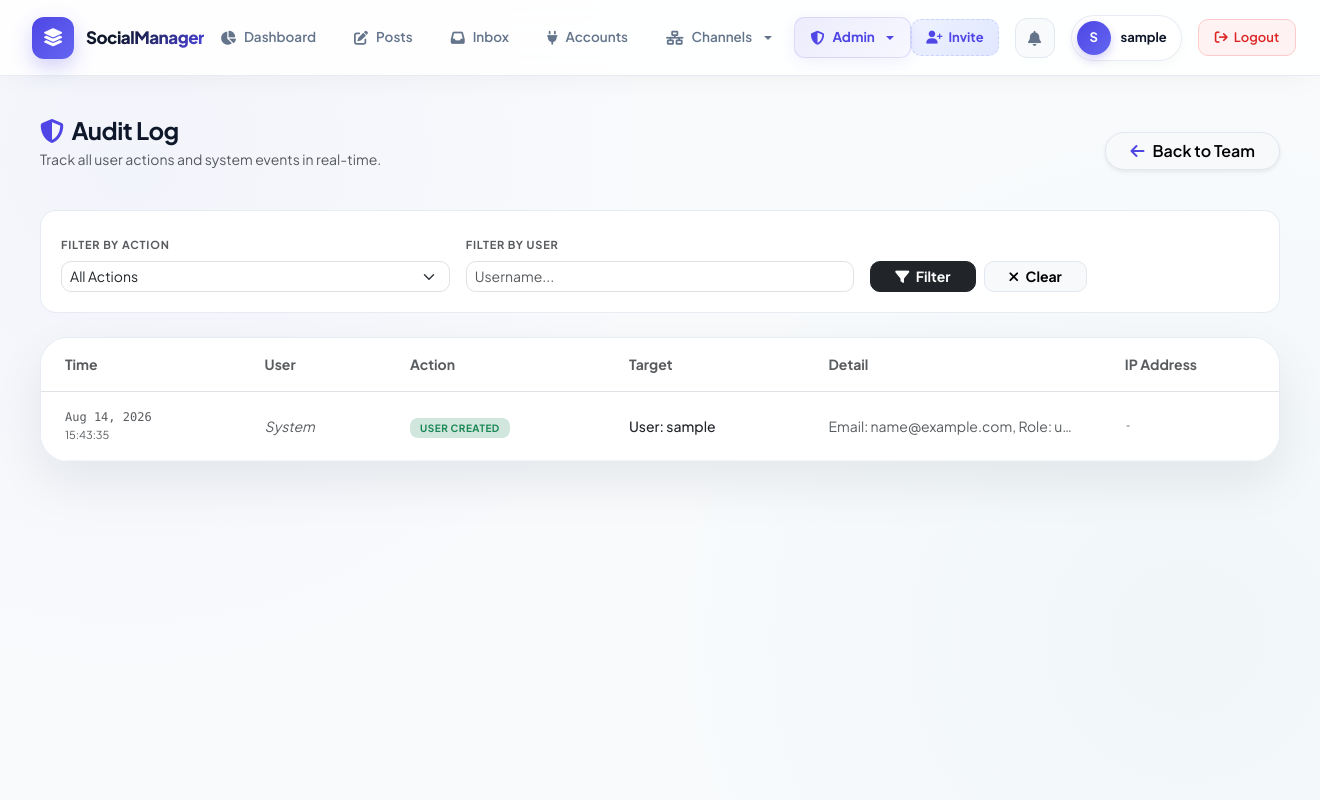
After one commit to nawabsakib5/Social-Media-Manager, a Django app: page /accounts/audit-log/ in a window 1320 px wide. The commit adds this page. Run offline with Django 5.2, Linux system fonts and the light colour scheme; the visitor is signed in with stand-in values (Sample User, id 1); data comes from the database, SQL or seed files in the repository; data that the repository does not hold is empty; parts of the project's set-up code (start-up, migrations or seed data) failed here and were passed over; some libraries are stand-ins or nearby versions.

Commit message:
Audit Log Integrations

```diff
--- a/accounts/urls.py
+++ b/accounts/urls.py
@@ -15,4 +15,5 @@ urlpatterns = [
     path('users/<int:user_id>/change-password/', views.admin_change_password, name='admin_change_password'),
     path('users/<int:user_id>/toggle-status/', views.toggle_user_status, name='toggle_user_status'),
     path('users/<int:user_id>/change-role/', views.change_user_role, name='change_user_role'),
+    path('audit-log/', views.audit_log, name='audit_log'),
 ]
--- a/accounts/views.py
+++ b/accounts/views.py
@@ -47,7 +47,6 @@ def Login(request):
                 user_obj.failed_login_attempts = 0
                 user_obj.locked_until = None
                 user_obj.save(update_fields=['failed_login_attempts', 'locked_until'])
-                request.session.cycle_key()
                 login(request, user)
                 return redirect('/posts/dashboard/')
             else:
@@ -346,3 +345,31 @@ def change_user_role(request, user_id):
             messages.success(request, f"Role updated to '{new_role}' for {user_obj.username}.")
 
     return redirect('accounts:user_detail', user_id=user_obj.id)
+
+
+@login_required
+@user_passes_test(is_admin, login_url='/posts/')
+def audit_log(request):
+    from .models import AuditLog
+
+    action_filter = request.GET.get('action', '')
+    user_filter   = request.GET.get('user', '')
+
+    logs = AuditLog.objects.select_related('user').all()
+
+    if action_filter:
+        logs = logs.filter(action=action_filter)
+    if user_filter:
+        logs = logs.filter(user__username__icontains=user_filter)
+
+    logs = logs[:200]
+
+    from .models import AuditLog as AL
+    action_choices = AL.ACTION_CHOICES
+
+    return render(request, 'accounts/audit_log.html', {
+        'logs': logs,
+        'action_choices': action_choices,
+        'action_filter': action_filter,
+        'user_filter': user_filter,
+    })
--- /dev/null
+++ b/templates/accounts/audit_log.html
@@ -0,0 +1,168 @@
+{% extends "base.html" %}
+{% block title %}Audit Log{% endblock %}
+
+{% block content %}
+<style>
+    .audit-card {
+        background: rgba(255, 255, 255, 0.85);
+        backdrop-filter: blur(20px);
+        border: 1px solid rgba(226, 232, 240, 0.8);
+        border-radius: 28px;
+        box-shadow: 0 20px 50px rgba(15, 23, 42, 0.08);
+        overflow: hidden;
+    }
+
+    .audit-row {
+        transition: background 0.2s ease;
+        border-bottom: 1px solid rgba(241, 245, 249, 0.8);
+    }
+
+    .audit-row:hover {
+        background: rgba(248, 250, 252, 0.9);
+    }
+
+    .action-badge {
+        padding: 4px 10px;
+        border-radius: 8px;
+        font-size: 10px;
+        font-weight: 700;
+        text-transform: uppercase;
+        letter-spacing: 0.5px;
+    }
+
+    .filter-card {
+        background: white;
+        border: 1px solid rgba(226, 232, 240, 0.8);
+        border-radius: 16px;
+        padding: 20px;
+        margin-bottom: 24px;
+    }
+
+    .header-anim {
+        opacity: 0;
+        transform: translateY(-20px);
+    }
+</style>
+
+<div class="container-fluid px-0">
+    <!-- Header -->
+    <div class="d-flex justify-content-between align-items-center mb-4 header-anim" id="pageHeader">
+        <div>
+            <h4 class="fw-bold mb-1" style="font-weight: 800; letter-spacing: -0.5px; color: #0f172a;">
+                <i class="fa-solid fa-shield-halved me-2" style="color: #4f46e5;"></i>Audit Log
+            </h4>
+            <p class="text-muted small">Track all user actions and system events in real-time.</p>
+        </div>
+        <a href="{% url 'accounts:user_list' %}" class="btn btn-light rounded-pill px-4 fw-semibold shadow-sm" style="border: 1px solid #e2e8f0;">
+            <i class="fa-solid fa-arrow-left me-2" style="color: #4f46e5;"></i>Back to Team
+        </a>
+    </div>
+
+    <!-- Filters -->
+    <div class="filter-card">
+        <form method="GET" class="row g-3 align-items-end">
+            <div class="col-md-4">
+                <label class="form-label text-muted fw-bold" style="font-size: 11px; text-transform: uppercase; letter-spacing: 0.8px;">Filter by Action</label>
+                <select name="action" class="form-select form-select-sm" style="border-radius: 10px;">
+                    <option value="">All Actions</option>
+                    {% for value, label in action_choices %}
+                    <option value="{{ value }}" {% if action_filter == value %}selected{% endif %}>{{ label }}</option>
+                    {% endfor %}
+                </select>
+            </div>
+            <div class="col-md-4">
+                <label class="form-label text-muted fw-bold" style="font-size: 11px; text-transform: uppercase; letter-spacing: 0.8px;">Filter by User</label>
+                <input type="text" name="user" value="{{ user_filter }}" class="form-control form-control-sm" placeholder="Username..." style="border-radius: 10px;">
+            </div>
+            <div class="col-md-4 d-flex gap-2">
+                <button type="submit" class="btn btn-dark btn-sm fw-bold px-4" style="border-radius: 10px;">
+                    <i class="fa-solid fa-filter me-1"></i> Filter
+                </button>
+                <a href="{% url 'accounts:audit_log' %}" class="btn btn-light btn-sm fw-bold px-4" style="border-radius: 10px; border: 1px solid #e2e8f0;">
+                    <i class="fa-solid fa-xmark me-1"></i> Clear
+                </a>
+            </div>
+        </form>
+    </div>
+
+    <!-- Table -->
+    <div class="audit-card" id="auditCard">
+        <div class="table-responsive">
+            <table class="table align-middle mb-0">
+                <thead style="background: rgba(248, 250, 252, 0.8);">
+                    <tr>
+                        <th class="px-4 py-3 text-muted fw-bold small">Time</th>
+                        <th class="px-4 py-3 text-muted fw-bold small">User</th>
+                        <th class="px-4 py-3 text-muted fw-bold small">Action</th>
+                        <th class="px-4 py-3 text-muted fw-bold small">Target</th>
+                        <th class="px-4 py-3 text-muted fw-bold small">Detail</th>
+                        <th class="px-4 py-3 text-muted fw-bold small">IP Address</th>
+                    </tr>
+                </thead>
+                <tbody>
+                    {% for log in logs %}
+                    <tr class="audit-row">
+                        <td class="px-4 py-3 font-monospace text-muted" style="font-size: 12px; white-space: nowrap;">
+                            {{ log.timestamp|date:"M d, Y" }}<br>
+                            <span style="font-size: 11px;">{{ log.timestamp|date:"H:i:s" }}</span>
+                        </td>
+                        <td class="px-4 py-3">
+                            {% if log.user %}
+                            <div class="d-flex align-items-center gap-2">
+                                <div style="width:28px; height:28px; border-radius:8px; background:linear-gradient(135deg,#4f46e5,#6366f1); color:white; display:flex; align-items:center; justify-content:center; font-size:11px; font-weight:700;">
+                                    {{ log.user.username|first|upper }}
+                                </div>
+                                <span class="fw-semibold text-dark small">{{ log.user.username }}</span>
+                            </div>
+                            {% else %}
+                            <span class="text-muted small fst-italic">System</span>
+                            {% endif %}
+                        </td>
+                        <td class="px-4 py-3">
+                            {% if log.action == 'login' %}
+                                <span class="action-badge bg-success-subtle text-success">{{ log.get_action_display }}</span>
+                            {% elif log.action == 'logout' %}
+                                <span class="action-badge bg-secondary-subtle text-secondary">{{ log.get_action_display }}</span>
+                            {% elif log.action == 'login_failed' or log.action == 'account_locked' %}
+                                <span class="action-badge bg-danger-subtle text-danger">{{ log.get_action_display }}</span>
+                            {% elif log.action == 'post_created' or log.action == 'post_published' %}
+                                <span class="action-badge bg-primary-subtle text-primary">{{ log.get_action_display }}</span>
+                            {% elif log.action == 'post_deleted' or log.action == 'user_deleted' %}
+                                <span class="action-badge bg-danger-subtle text-danger">{{ log.get_action_display }}</span>
+                            {% elif log.action == 'user_created' or log.action == 'invitation_accepted' %}
+                                <span class="action-badge bg-success-subtle text-success">{{ log.get_action_display }}</span>
+                            {% elif log.action == 'account_connected' %}
+                                <span class="action-badge bg-info-subtle text-info">{{ log.get_action_display }}</span>
+                            {% elif log.action == 'account_disconnected' %}
+                                <span class="action-badge bg-warning-subtle text-warning">{{ log.get_action_display }}</span>
+                            {% else %}
+                                <span class="action-badge bg-light text-muted">{{ log.get_action_display }}</span>
+                            {% endif %}
+                        </td>
+                        <td class="px-4 py-3 text-dark small fw-medium">{{ log.target|default:"-" }}</td>
+                        <td class="px-4 py-3 text-muted small text-truncate" style="max-width: 200px;">{{ log.detail|default:"-" }}</td>
+                        <td class="px-4 py-3 font-monospace text-muted" style="font-size: 11px;">{{ log.ip_address|default:"-" }}</td>
+                    </tr>
+                    {% empty %}
+                    <tr>
+                        <td colspan="6" class="text-center py-5 text-muted">
+                            <i class="fa-solid fa-shield-halved d-block mb-2" style="font-size: 32px; color: #cbd5e1;"></i>
+                            No audit logs found.
+                        </td>
+                    </tr>
+                    {% endfor %}
+                </tbody>
+            </table>
+        </div>
+    </div>
+</div>
+
+<script>
+document.addEventListener('DOMContentLoaded', () => {
+    if (typeof gsap !== 'undefined') {
+        gsap.to("#pageHeader", { opacity: 1, y: 0, duration: 0.6, ease: "power2.out" });
+        gsap.to("#auditCard", { opacity: 1, y: 0, duration: 0.8, ease: "power3.out", delay: 0.2 });
+    }
+});
+</script>
+{% endblock %}
--- a/templates/base.html
+++ b/templates/base.html
@@ -386,12 +386,13 @@
             <!-- Admin Dropdown -->
             {% if user.is_staff or user.is_superuser or user.user_type == 'admin' %}
             <div class="dropdown">
-                <a href="#" class="nav-item-link dropdown-toggle {% if request.resolver_match.url_name == 'user_list' or request.resolver_match.url_name == 'invite_member' %}active{% endif %}" data-bs-toggle="dropdown" aria-expanded="false">
+                <a href="#" class="nav-item-link dropdown-toggle {% if request.resolver_match.url_name == 'user_list' or request.resolver_match.url_name == 'invite_member' or request.resolver_match.url_name == 'audit_log' %}active{% endif %}" data-bs-toggle="dropdown" aria-expanded="false">
                     <i class="fa-solid fa-shield-halved"></i> Admin
                 </a>
                 <ul class="dropdown-menu dropdown-menu-end shadow-lg">
                     <li><a class="dropdown-item" href="{% url 'accounts:user_list' %}"><i class="fa-solid fa-users me-2 text-primary"></i> Team Users</a></li>
                     <li><a class="dropdown-item" href="{% url 'accounts:invite_member' %}"><i class="fa-solid fa-user-plus me-2 text-success"></i> Invite Member</a></li>
+                    <li><a class="dropdown-item" href="{% url 'accounts:audit_log' %}"><i class="fa-solid fa-shield-halved me-2 text-warning"></i> Audit Log</a></li>
                 </ul>
             </div>
             {% endif %}
```
Also changed, not shown: 2 other files.
